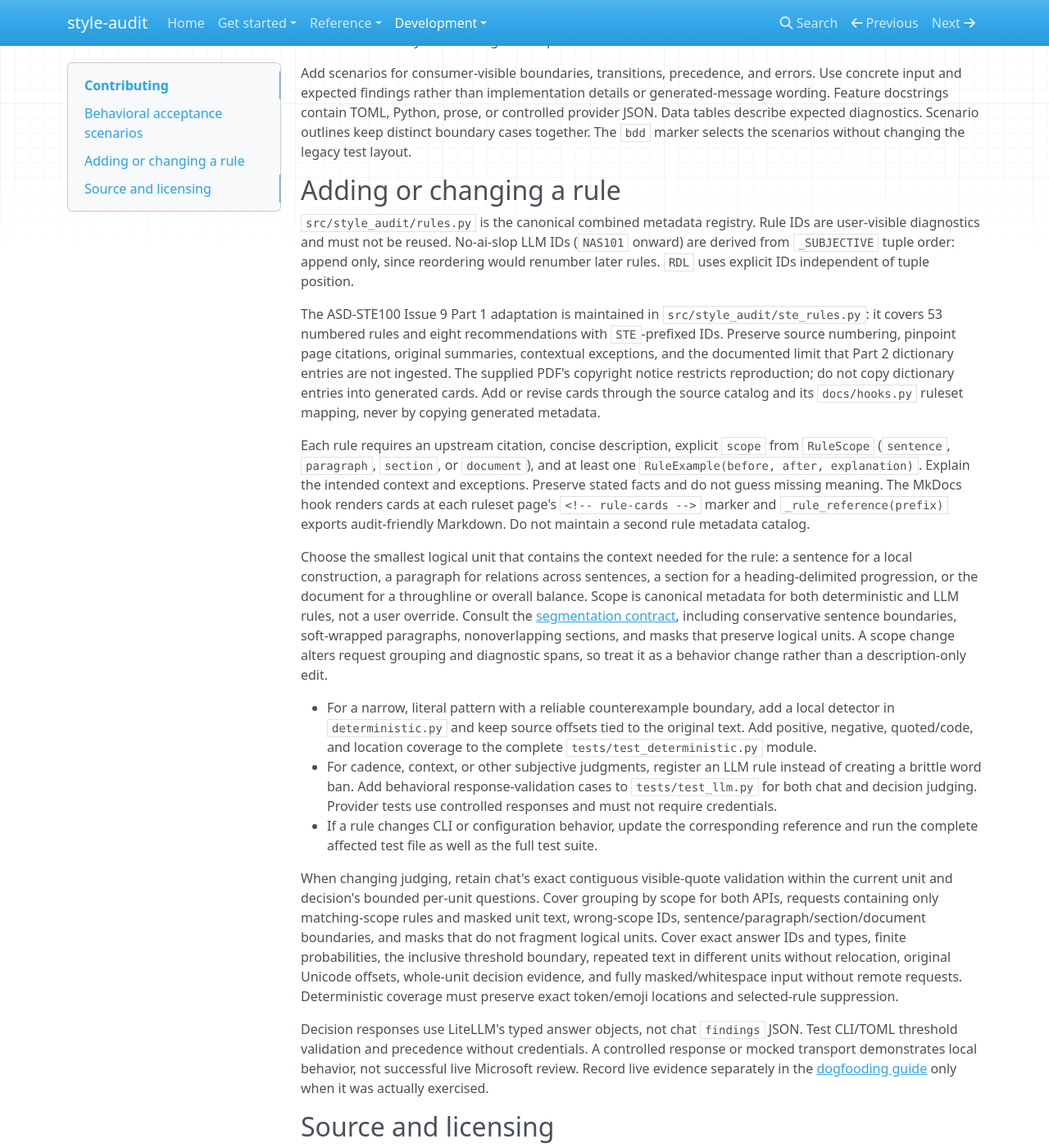
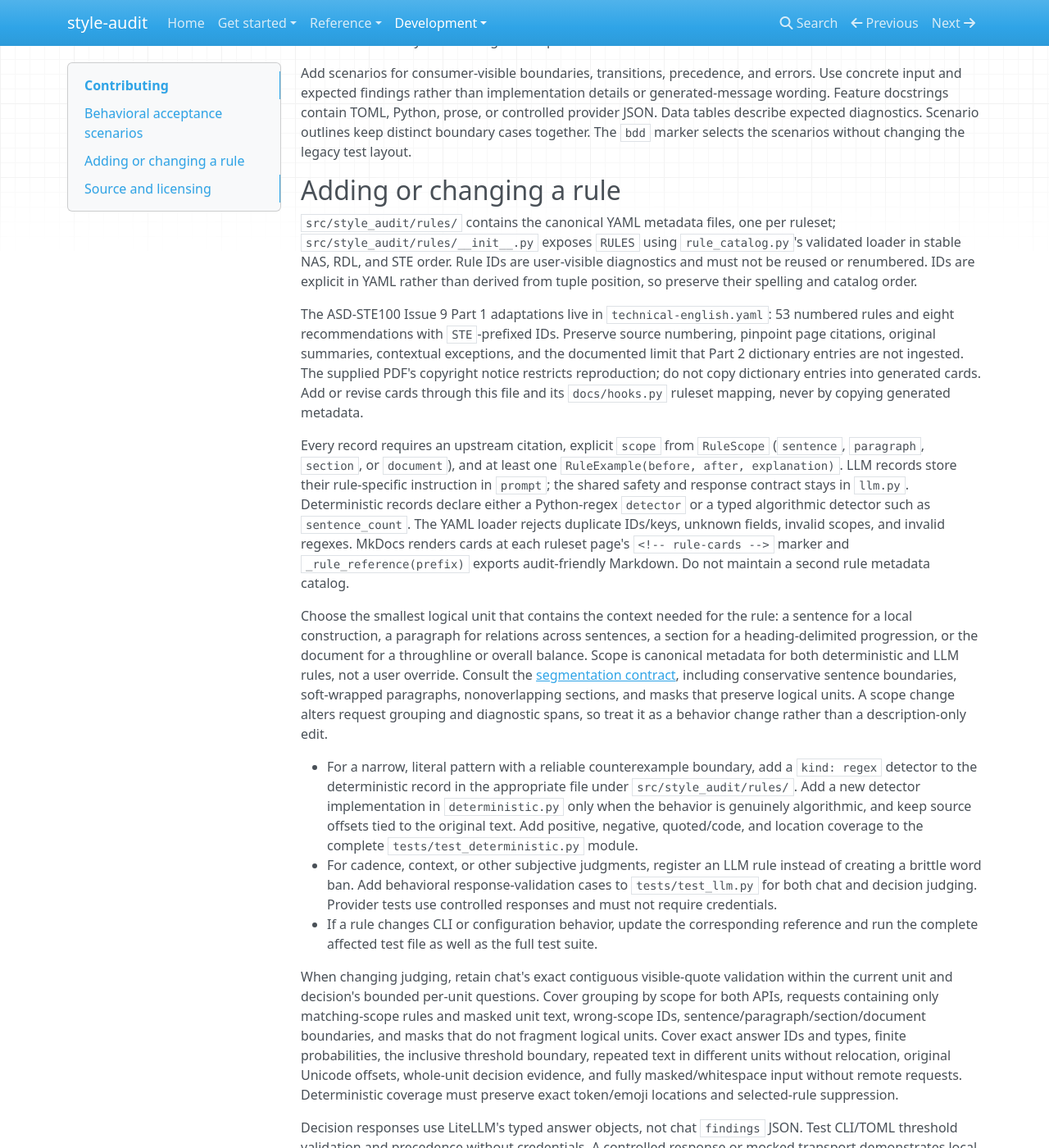
Before and after one commit to FausticSun/style-audit, an MkDocs documentation site: the page built from docs/contributing.md, in a window 1280 px wide and 1400 px high, scrolled down 882 px. Shown: the whole window at 82% size. Built offline with MkDocs 1.6.1, drawn with Linux system fonts in a browser that asks for light colours; nearby versions of some CDN libraries; some of the changed text lies outside the part shown.

Commit message:
Document per-ruleset YAML catalogs

````diff
--- a/docs/contributing.md
+++ b/docs/contributing.md
@@ -15,7 +15,7 @@ uv run style-audit src/ tests/ docs/hooks.py --select NAS00 --format json
 uv run --group docs mkdocs build --strict
 ```
 
-For a local site preview, run `uv run --group docs mkdocs serve --dev-addr 127.0.0.1:8003` and open <http://127.0.0.1:8003/>. The generated `site/` directory is ignored. Do not edit generated HTML. Restart the preview after changing Python rule metadata so the process loads the new registry.
+For a local site preview, run `uv run --group docs mkdocs serve --dev-addr 127.0.0.1:8003` and open <http://127.0.0.1:8003/>. The generated `site/` directory is ignored. Do not edit generated HTML. Restart the preview after changing a ruleset file under `src/style_audit/rules/` so the process loads the new registry.
 
 Follow the [dogfooding workflow](dogfooding.md) to audit generated rule descriptions, exercise positive and clean controls, and review findings without confusing a clean local scan with editorial approval.
 
@@ -35,15 +35,15 @@ Add scenarios for consumer-visible boundaries, transitions, precedence, and erro
 
 ## Adding or changing a rule
 
-`src/style_audit/rules.py` is the canonical combined metadata registry. Rule IDs are user-visible diagnostics and must not be reused. No-ai-slop LLM IDs (`NAS101` onward) are derived from `_SUBJECTIVE` tuple order: append only, since reordering would renumber later rules. `RDL` uses explicit IDs independent of tuple position.
+`src/style_audit/rules/` contains the canonical YAML metadata files, one per ruleset; `src/style_audit/rules/__init__.py` exposes `RULES` using `rule_catalog.py`'s validated loader in stable NAS, RDL, and STE order. Rule IDs are user-visible diagnostics and must not be reused or renumbered. IDs are explicit in YAML rather than derived from tuple position, so preserve their spelling and catalog order.
 
-The ASD-STE100 Issue 9 Part 1 adaptation is maintained in `src/style_audit/ste_rules.py`: it covers 53 numbered rules and eight recommendations with `STE`-prefixed IDs. Preserve source numbering, pinpoint page citations, original summaries, contextual exceptions, and the documented limit that Part 2 dictionary entries are not ingested. The supplied PDF's copyright notice restricts reproduction; do not copy dictionary entries into generated cards. Add or revise cards through the source catalog and its `docs/hooks.py` ruleset mapping, never by copying generated metadata.
+The ASD-STE100 Issue 9 Part 1 adaptations live in `technical-english.yaml`: 53 numbered rules and eight recommendations with `STE`-prefixed IDs. Preserve source numbering, pinpoint page citations, original summaries, contextual exceptions, and the documented limit that Part 2 dictionary entries are not ingested. The supplied PDF's copyright notice restricts reproduction; do not copy dictionary entries into generated cards. Add or revise cards through this file and its `docs/hooks.py` ruleset mapping, never by copying generated metadata.
 
-Each rule requires an upstream citation, concise description, explicit `scope` from `RuleScope` (`sentence`, `paragraph`, `section`, or `document`), and at least one `RuleExample(before, after, explanation)`. Explain the intended context and exceptions. Preserve stated facts and do not guess missing meaning. The MkDocs hook renders cards at each ruleset page's `<!-- rule-cards -->` marker and `_rule_reference(prefix)` exports audit-friendly Markdown. Do not maintain a second rule metadata catalog.
+Every record requires an upstream citation, explicit `scope` from `RuleScope` (`sentence`, `paragraph`, `section`, or `document`), and at least one `RuleExample(before, after, explanation)`. LLM records store their rule-specific instruction in `prompt`; the shared safety and response contract stays in `llm.py`. Deterministic records declare either a Python-regex `detector` or a typed algorithmic detector such as `sentence_count`. The YAML loader rejects duplicate IDs/keys, unknown fields, invalid scopes, and invalid regexes. MkDocs renders cards at each ruleset page's `<!-- rule-cards -->` marker and `_rule_reference(prefix)` exports audit-friendly Markdown. Do not maintain a second rule metadata catalog.
 
 Choose the smallest logical unit that contains the context needed for the rule: a sentence for a local construction, a paragraph for relations across sentences, a section for a heading-delimited progression, or the document for a throughline or overall balance. Scope is canonical metadata for both deterministic and LLM rules, not a user override. Consult the [segmentation contract](llm.md#canonical-scopes-and-segmentation), including conservative sentence boundaries, soft-wrapped paragraphs, nonoverlapping sections, and masks that preserve logical units. A scope change alters request grouping and diagnostic spans, so treat it as a behavior change rather than a description-only edit.
 
-- For a narrow, literal pattern with a reliable counterexample boundary, add a local detector in `deterministic.py` and keep source offsets tied to the original text. Add positive, negative, quoted/code, and location coverage to the complete `tests/test_deterministic.py` module.
+- For a narrow, literal pattern with a reliable counterexample boundary, add a `kind: regex` detector to the deterministic record in the appropriate file under `src/style_audit/rules/`. Add a new detector implementation in `deterministic.py` only when the behavior is genuinely algorithmic, and keep source offsets tied to the original text. Add positive, negative, quoted/code, and location coverage to the complete `tests/test_deterministic.py` module.
 - For cadence, context, or other subjective judgments, register an LLM rule instead of creating a brittle word ban. Add behavioral response-validation cases to `tests/test_llm.py` for both chat and decision judging. Provider tests use controlled responses and must not require credentials.
 - If a rule changes CLI or configuration behavior, update the corresponding reference and run the complete affected test file as well as the full test suite.
 
````
Also changed, not shown: README.md (+2 -2 lines), docs/architecture.md (+2 -2 lines), docs/dogfooding.md (+1 -1 lines), docs/reference/rules.md (+1 -1 lines), 2 other files.
